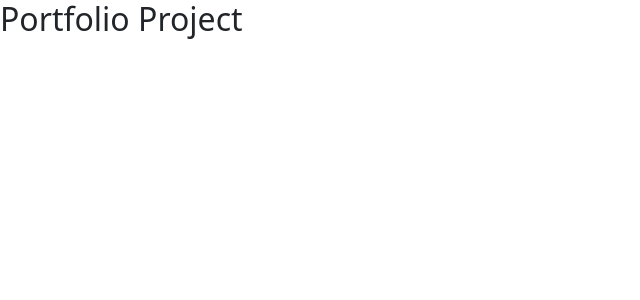
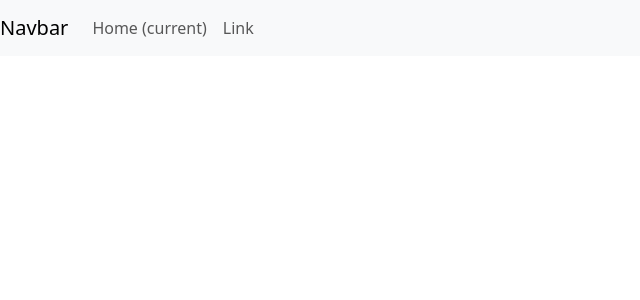
Before and after one commit to dsilvas3/portfolio-project, a React (Create React App) app: page / in a window 1280 px wide. Shown: the top 300 px of the page, without its empty margins (0-640 px from the left). Built offline with nearby package versions, Linux system fonts and the light colour scheme.

Commit message:
added a Navbar using bootstrap

```diff
--- a/src/App.js
+++ b/src/App.js
@@ -1,9 +1,10 @@
 import './App.css';
 import "bootstrap/dist/css/bootstrap.min.css";
+import Navbar from './components/Navbar';
 
 function App() {
   return (
-    <h2>Portfolio Project</h2>
+    <Navbar/>
   );
 }
 
--- /dev/null
+++ b/src/components/Navbar.js
@@ -0,0 +1,26 @@
+import React from 'react'
+
+const Navbar = () => {
+    return (
+        <nav className="navbar navbar-expand-lg navbar-light bg-light">
+            <a className="navbar-brand" href="#">Navbar</a>
+            <button className="navbar-toggler" type="button" data-toggle="collapse" data-target="#navbarSupportedContent" aria-controls="navbarSupportedContent" aria-expanded="false" aria-label="Toggle navigation">
+                <span className="navbar-toggler-icon"></span>
+            </button>
+
+            <div className="collapse navbar-collapse" id="navbarSupportedContent">
+                <ul className="navbar-nav mr-auto">
+                <li className="nav-item active">
+                    <a className="nav-link" href="#">Home <span className="sr-only">(current)</span></a>
+                </li>
+                <li className="nav-item">
+                    <a className="nav-link" href="#">Link</a>
+                </li>
+
+        </ul>
+    </div>
+    </nav>
+    )
+}
+
+export default Navbar
```
